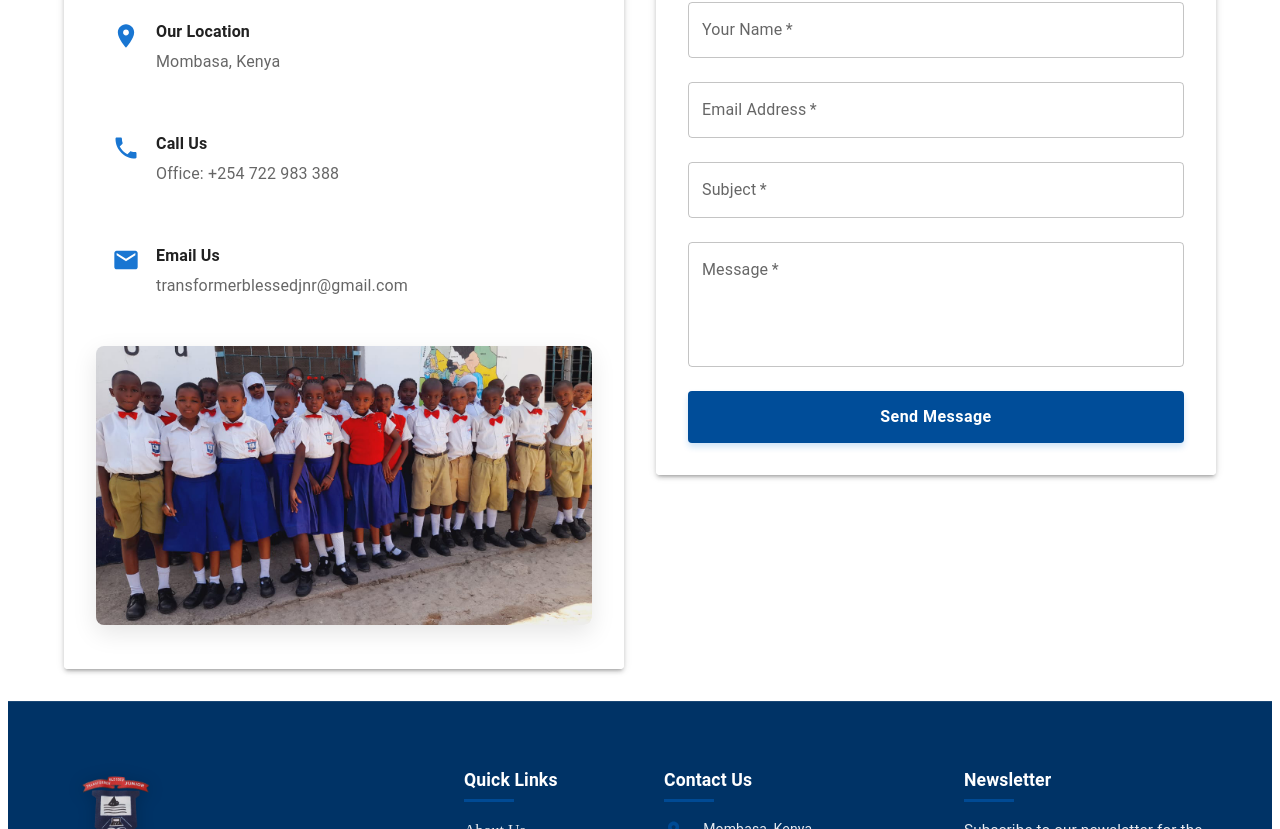
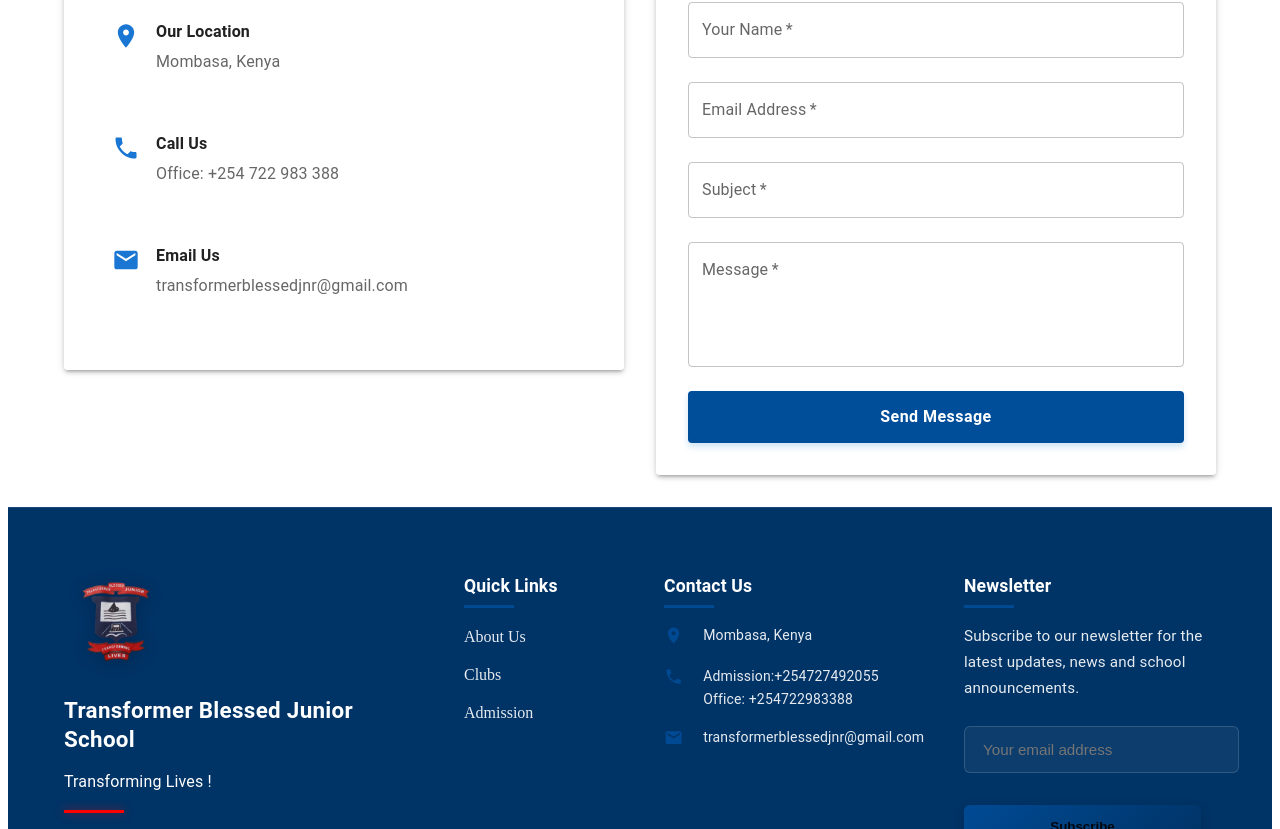
Before and after one commit to elly-design/tbjs-system, a React (Vite) app: page /contact in a window 1280 px wide. Shown: the part 528-1357 px from the top of the page. Built offline with nearby package versions, Linux system fonts and the light colour scheme.

Commit message:
Remove image from contact view

```diff
--- a/src/pages/Contact.jsx
+++ b/src/pages/Contact.jsx
@@ -213,26 +213,7 @@ const Contact = () => {
                 </Box>
               </Box>
 
-              {/* Grade 6 Image */}
-              <Box sx={{ mt: 4, textAlign: 'center' }}>
-                <Box
-                  component="img"
-                  src="/grade 4 (2).jpeg"
-                  alt=""
-                  sx={{
-                    width: '100%',
-                    maxWidth: '500px',
-                    height: 'auto',
-                    borderRadius: 2,
-                    boxShadow: '0 8px 24px rgba(0,0,0,0.1)',
-                    transition: 'transform 0.3s ease-in-out',
 
-                  }}
-                />
-                <Typography variant="caption" color="text.secondary" sx={{ display: 'block', mt: 1, fontStyle: 'italic' }}>
-
-                </Typography>
-              </Box>
             </Box>
           </Paper>
         </Grid>
```
